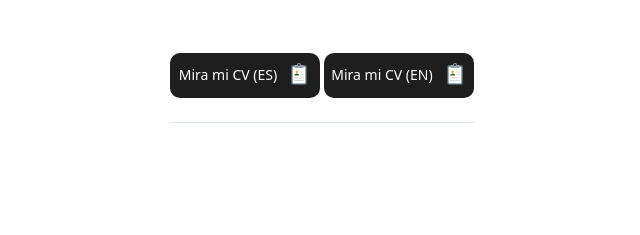
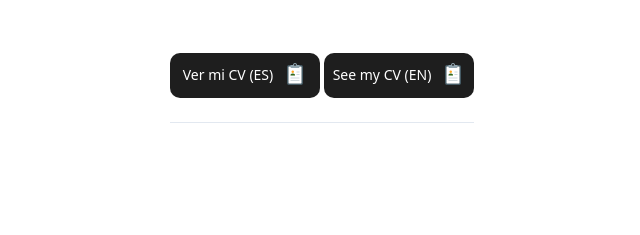
Before and after one commit to luisrom661/portfolio-web, an Astro site: page / in a window 1280 px wide. Shown: the part 519-754 px from the top of the page, 318-958 px from the left. Built offline with nearby package versions, Linux system fonts and the light colour scheme; Astro itself is replaced by a stand-in of ours; a script that the page names is missing.

Commit message:
Update CV button labels

```diff
--- a/src/components/About.astro
+++ b/src/components/About.astro
@@ -14,13 +14,13 @@ import Button from "../components/Button.astro";
     <div class="space-x-1 flex text-sm font-medium">
 
       <Button
-        message="Mira mi CV (ES)"
+        message="Ver mi CV (ES)"
         icon="/icons8-cv-24.png"
         link="https://drive.google.com/file/d/1ctaeAbDzg4Qpa5USJB7gQkk9dtxy8lA-/view?usp=drive_link"
         target="_blank"
       />
       <Button
-        message="Mira mi CV (EN)"
+        message="See my CV (EN)"
         icon="/icons8-cv-24.png"
         link="https://drive.google.com/file/d/1ctaeAbDzg4Qpa5USJB7gQkk9dtxy8lA-/view?usp=drive_link"
       />
```
